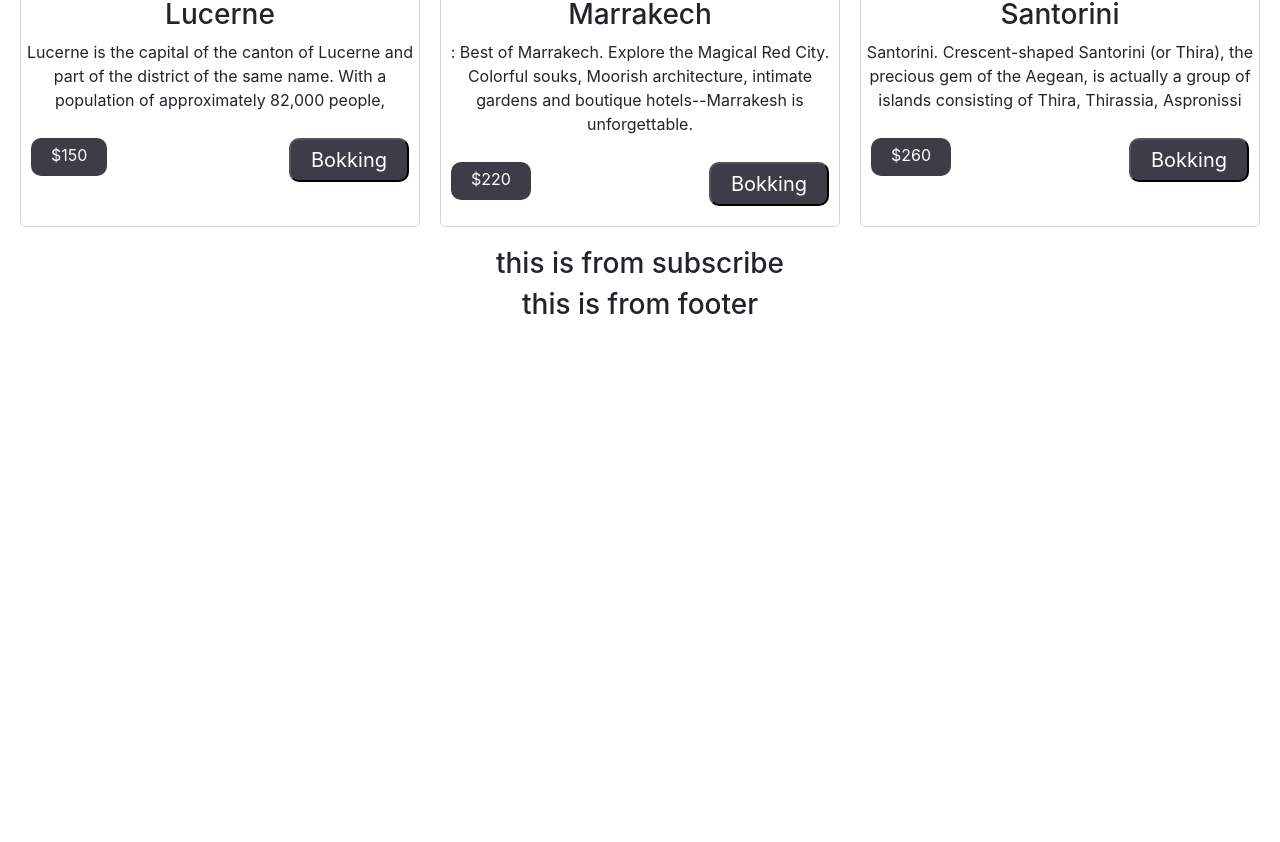
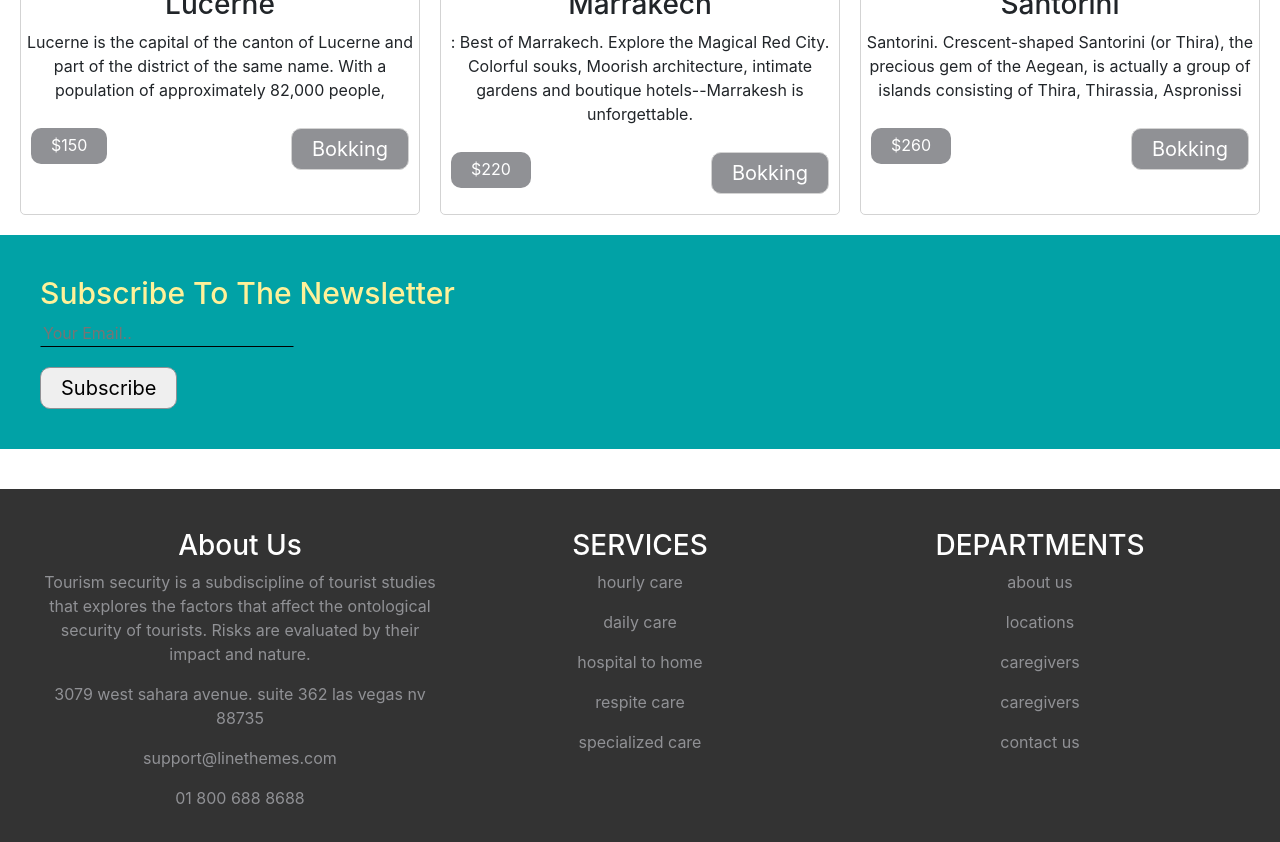
Before and after one commit to Tamim-uddin/tourism-client, a React (Create React App) app: page / in a window 1280 px wide. Shown: the part 1760-2602 px from the top of the page. Before the commit the page ends 2090 px from the top, so only its background shows below. Built offline with nearby package versions, Linux system fonts and the light colour scheme.

Commit message:
footer added

```diff
--- a/src/App.js
+++ b/src/App.js
@@ -3,8 +3,9 @@ import './App.css';
 import { BrowserRouter as Router, Switch, Route } from 'react-router-dom';
 import Home from './Pages/Home/Home/Home';
 import Header from './Pages/Header/Header';
-import Footer from './Pages/Home/Footer/Footer';
+
 import Addtours from './Pages/Addtours/Addtours';
+import Footers from './Pages/Footers/Footers';
 
 function App() {
   return (
@@ -19,7 +20,7 @@ function App() {
            <Addtours></Addtours>
          </Route>
        </Switch>
-         <Footer></Footer>
+         <Footers></Footers>
      </Router>
     </div>
   );
--- /dev/null
+++ b/src/Pages/Footers/Footers.css
@@ -0,0 +1,19 @@
+.footer{
+    margin-top: 40px;
+    padding:40px;
+    background-color: #333;
+    display: grid;
+    grid-template-columns: repeat(3, 1fr);
+
+}
+.footer p {
+    color: #909195;
+}
+.footer p:hover{
+    color: white;
+    border-bottom: 1px solid #fff;
+    line-height: 1.8em;
+}
+.footer h3{
+    color: #fff;
+}
--- /dev/null
+++ b/src/Pages/Footers/Footers.js
@@ -0,0 +1,34 @@
+import React from 'react';
+import './Footers.css';
+
+const Footers = () => {
+    return (
+        <div className="footer">
+            <div>
+                <h3>About Us</h3>
+                <p>Tourism security is a subdiscipline of tourist studies that explores the factors that affect the ontological security of tourists. Risks are evaluated by their impact and nature.</p>
+                <p>3079 west sahara avenue. suite 362 las vegas nv 88735</p>
+                <p>support@linethemes.com</p>
+                <p>01 800 688 8688</p>
+            </div>
+            <div>
+                <h3>SERVICES</h3>
+                <p>hourly care</p>
+                <p>daily care</p>
+                <p>hospital to home</p>
+                <p>respite care</p>
+                <p>specialized care</p>
+            </div>
+            <div>
+                <h3>DEPARTMENTS</h3>
+                <p>about us</p>
+                <p>locations</p>
+                <p>caregivers</p>
+                <p>caregivers</p>
+                <p>contact us</p>
+            </div>
+        </div>
+    );
+};
+
+export default Footers;
--- a/src/Pages/Home/Footer/Footer.js
+++ /dev/null
@@ -1,11 +0,0 @@
-import React from 'react';
-
-const Footer = () => {
-    return (
-        <div>
-            <h3>this is from footer</h3>
-        </div>
-    );
-};
-
-export default Footer;
--- /dev/null
+++ b/src/Pages/Home/Subscribe/Subcribe.css
@@ -0,0 +1,26 @@
+.subcribe{
+    background-color: #01a2a6;
+    padding: 40px;
+    text-align: left;
+
+}
+.subcribe input{
+    background-color: #01a2a6;
+    border: 1px solid #01a2a6;
+    border-bottom: 1px solid black;
+    margin-bottom: 20px;
+
+}
+.sub-hed{
+    color: #fff199;
+    font-size: 30px;
+}
+.sub-btn{
+    font-size: 20px;
+    border: 1px solid #909195;
+    border-radius: 10px;
+    padding: 5px 20px;
+}
+.sub-btn:hover{
+    background-color: #01a2a6;
+}
--- a/src/Pages/Home/Subscribe/Subcribe.js
+++ b/src/Pages/Home/Subscribe/Subcribe.js
@@ -1,9 +1,12 @@
 import React from 'react';
+import './Subcribe.css';
 
 const Subcribe = () => {
     return (
-        <div>
-            <h3>this is from subscribe</h3>
+        <div className="subcribe">
+            <h3 className="sub-hed">Subscribe To The Newsletter</h3>
+            <input type="email" placeholder="Your Email.."/><br />
+            <button className="sub-btn">Subscribe</button>
         </div>
     );
 };
--- a/src/Pages/Home/Tour/Tour.css
+++ b/src/Pages/Home/Tour/Tour.css
@@ -13,13 +13,24 @@
     padding: 10px;
 
 }
-.tour-last p, button{
-    background-color: #3d3d47;
+.tour-last p {
+    background-color: #909195;
     color: white;
     padding: 5px 20px;
     border-radius: 10px;
 }
-.tour-last button{
+.tour-btn{
     font-size: 20px;
     margin-bottom: 10px;
+    background-color: #909195;
+    color: white;
+    padding: 5px 20px;
+    border: 1px solid #d3d3d3;
+    border-radius: 10px;
 }
+.tour-btn:hover{
+    background-color: teal;
+}
+.tour-last p:hover{
+    background-color: teal;
+}
--- a/src/Pages/Home/Tour/Tour.js
+++ b/src/Pages/Home/Tour/Tour.js
@@ -12,7 +12,7 @@ const Tour = (props) => {
             <p>{des}</p>
             <div className="tour-last">
                 <p>${price}</p>
-                <button>Bokking</button>
+                <button className="tour-btn">Bokking</button>
             </div>
         </div>
     );
```
